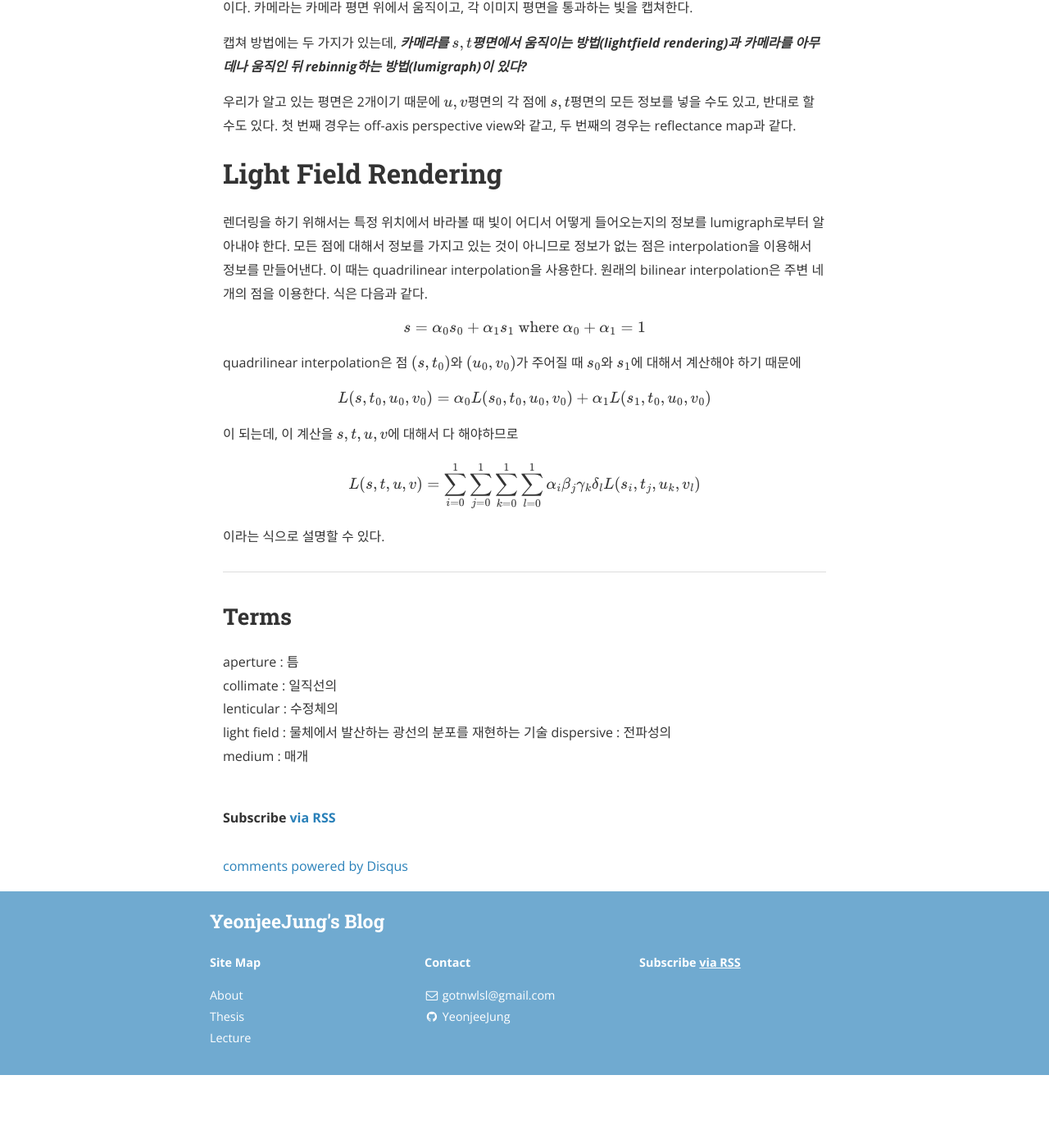
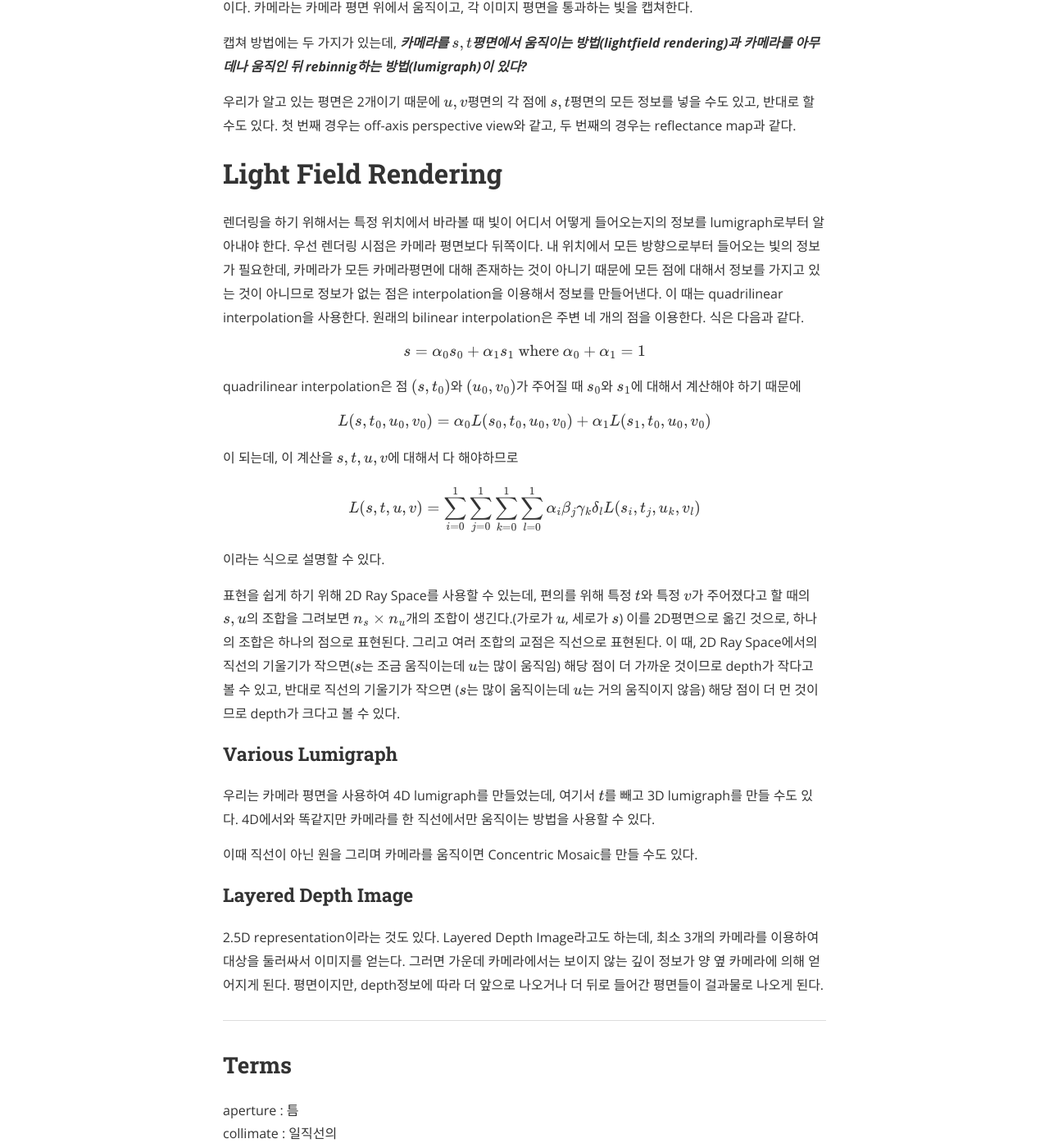
Before and after one commit to YeonjeeJung/yeonjeejung.github.io, a Jekyll site: the page built from Lecture/ComputerVision/_posts/2019-07-30-Lecture8.md, in a window 1280 px wide and 1400 px high, scrolled down 1594 px. Shown: the whole window at 82% size. Built offline with Jekyll 4.4.1, drawn with Linux system fonts in a browser that asks for light colours; nearby versions of some CDN libraries; formulas are drawn with MathJax 3; comment, search, counter and statistics services are not loaded; before the commit the page ends 2905 px from its top, so only the background shows below that.

Commit message:
Modify Post

```diff
--- a/Lecture/ComputerVision/_posts/2019-07-30-Lecture8.md
+++ b/Lecture/ComputerVision/_posts/2019-07-30-Lecture8.md
@@ -36,7 +36,7 @@ Lumigraph는 위에서 설명한 빛의 정보를 저장하는 방법이다.
 
 # Light Field Rendering
 
-렌더링을 하기 위해서는 특정 위치에서 바라볼 때 빛이 어디서 어떻게 들어오는지의 정보를 lumigraph로부터 알아내야 한다. 모든 점에 대해서 정보를 가지고 있는 것이 아니므로 정보가 없는 점은 interpolation을 이용해서 정보를 만들어낸다. 이 때는 quadrilinear interpolation을 사용한다. 원래의 bilinear interpolation은 주변 네 개의 점을 이용한다. 식은 다음과 같다.
+렌더링을 하기 위해서는 특정 위치에서 바라볼 때 빛이 어디서 어떻게 들어오는지의 정보를 lumigraph로부터 알아내야 한다. 우선 렌더링 시점은 카메라 평면보다 뒤쪽이다. 내 위치에서 모든 방향으로부터 들어오는 빛의 정보가 필요한데, 카메라가 모든 카메라평면에 대해 존재하는 것이 아니기 때문에 모든 점에 대해서 정보를 가지고 있는 것이 아니므로 정보가 없는 점은 interpolation을 이용해서 정보를 만들어낸다. 이 때는 quadrilinear interpolation을 사용한다. 원래의 bilinear interpolation은 주변 네 개의 점을 이용한다. 식은 다음과 같다.
 
 $$s = \alpha_0s_0+\alpha_1s_1 \text{  where  } \alpha_0+\alpha_1=1 $$
 
@@ -50,6 +50,18 @@ $$L(s, t, u, v)=\sum_{i=0}^1\sum_{j=0}^1\sum_{k=0}^1\sum_{l=0}^1\alpha_i\beta_j\
 
 이라는 식으로 설명할 수 있다.
 
+표현을 쉽게 하기 위해 2D Ray Space를 사용할 수 있는데, 편의를 위해 특정 $t$와 특정 $v$가 주어졌다고 할 때의 $s, u$의 조합을 그려보면 $n_s\times n_u$개의 조합이 생긴다.(가로가 $u$, 세로가 $s$) 이를 2D평면으로 옮긴 것으로, 하나의 조합은 하나의 점으로 표현된다. 그리고 여러 조합의 교점은 직선으로 표현된다. 이 때, 2D Ray Space에서의 직선의 기울기가 작으면($s$는 조금 움직이는데 $u$는 많이 움직임) 해당 점이 더 가까운 것이므로 depth가 작다고 볼 수 있고, 반대로 직선의 기울기가 작으면 ($s$는 많이 움직이는데 $u$는 거의 움직이지 않음) 해당 점이 더 먼 것이므로 depth가 크다고 볼 수 있다.
+
+### Various Lumigraph
+
+우리는 카메라 평면을 사용하여 4D lumigraph를 만들었는데, 여기서 $t$를 빼고 3D lumigraph를 만들 수도 있다. 4D에서와 똑같지만 카메라를 한 직선에서만 움직이는 방법을 사용할 수 있다.
+
+이때 직선이 아닌 원을 그리며 카메라를 움직이면 Concentric Mosaic를 만들 수도 있다.
+
+### Layered Depth Image
+
+2.5D representation이라는 것도 있다. Layered Depth Image라고도 하는데, 최소 3개의 카메라를 이용하여 대상을 둘러싸서 이미지를 얻는다. 그러면 가운데 카메라에서는 보이지 않는 깊이 정보가 양 옆 카메라에 의해 얻어지게 된다. 평면이지만, depth정보에 따라 더 앞으로 나오거나 더 뒤로 들어간 평면들이 걸과물로 나오게 된다.
+
 ---
 ## Terms
 aperture : 틈
```
Also changed, not shown: 2 other files.
